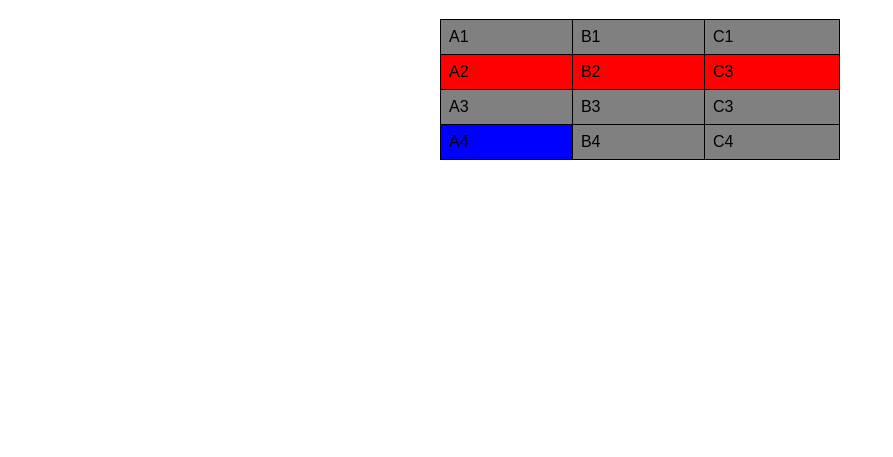
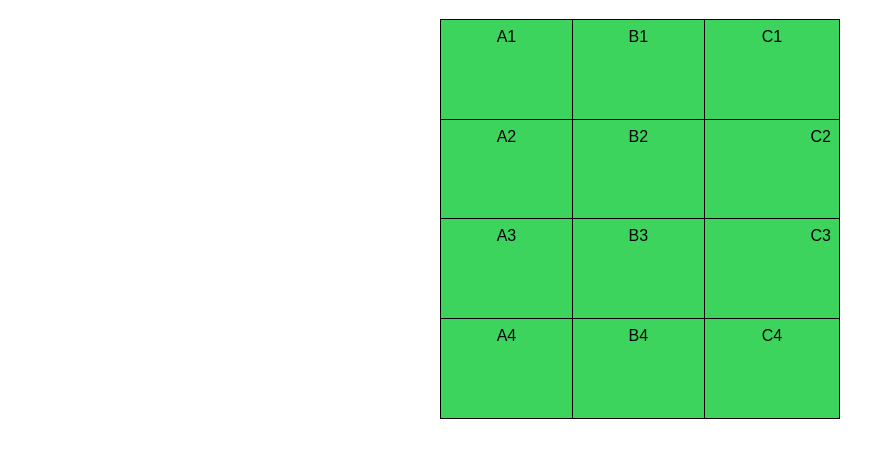
Before and after one commit to RamonSilva0/html-css, a plain HTML site: page exercicios/ex023/tabelas001.html in a window 1280 px wide. Shown: the part 61-518 px from the top of the page, without its empty margins (0-893 px from the left). Drawn offline with Linux system fonts and the light colour scheme.

Commit message:
atualizei o ex023

```diff
--- a/exercicios/ex023/tabelas001.html
+++ b/exercicios/ex023/tabelas001.html
@@ -11,18 +11,18 @@
         table{
             margin: auto;
             width: 400px;
+            height: 400px;
             border-collapse: collapse;
-            background-color: gray;
+            background-color: rgb(60, 212, 93);
         }
         td{
             border: 1px solid black;
             padding: 8px;
+            text-align: center; /*Alinhar Horizontalmente*/
+            vertical-align: top; /*Alinhamento Vertical*/
         }
-        .red{
-            background-color: red;
-        }
-        .blue{
-            background-color: blue;
+        .numero{
+           text-align:right;
         }
     </style>
 </head>
@@ -34,18 +34,18 @@
             <td>B1</td>
             <td>C1</td>
         </tr>
-        <tr class="red">
+        <tr>
             <td>A2</td>
             <td>B2</td>
-            <td>C3</td>
+            <td class="numero">C2</td>
         </tr>
         <tr>
             <td>A3</td>
             <td>B3</td>
-            <td>C3</td>
+            <td class="numero">C3</td>
         </tr>
         <tr>
-            <td class="blue">A4</td>
+            <td>A4</td>
             <td>B4</td>
             <td>C4</td>
         </tr>
```
